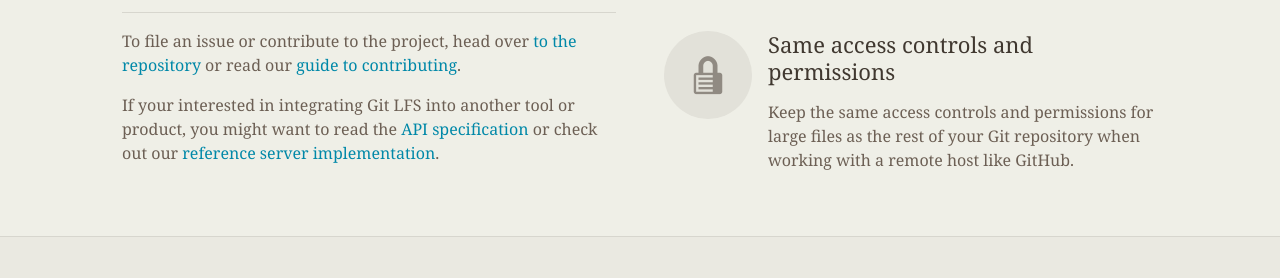
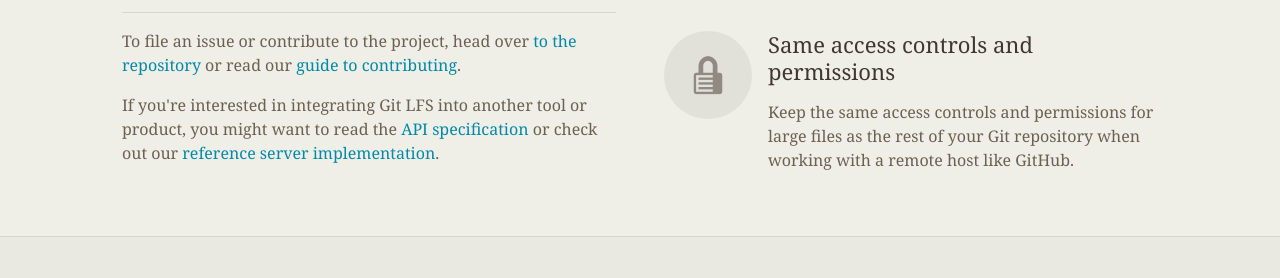
Before and after one commit to git-lfs/git-lfs.github.com, a Jekyll site: the page built from index.html, in a window 1280 px wide. Shown: the part 1190-1468 px from the top of the page. Built offline with Jekyll 4.4.1, drawn with Linux system fonts in a browser that asks for light colours.

Commit message:
Fix typo

```diff
--- a/_includes/home/secondary.html
+++ b/_includes/home/secondary.html
@@ -38,7 +38,7 @@ git push origin master</pre>
 
       <p>To file an issue or contribute to the project, head over <a href="https://github.com/github/git-lfs?utm_source=gitlfs_site&utm_medium=repo_link&utm_campaign=gitlfs">to the repository</a>
         or read our <a href="https://github.com/github/git-lfs/blob/master/CONTRIBUTING.md?utm_source=gitlfs_site&utm_medium=contributing_link&utm_campaign=gitlfs">guide to contributing</a>.</p>
-      <p>If your interested in integrating Git LFS into another tool or product, you might want to read the
+      <p>If you're interested in integrating Git LFS into another tool or product, you might want to read the
         <a href="https://github.com/github/git-lfs/blob/master/docs/api.md?utm_source=gitlfs_site&utm_medium=api_spec_link&utm_campaign=gitlfs">API specification</a>
         or check out our <a href="https://github.com/github/lfs-test-server?utm_source=gitlfs_site&utm_medium=reference_servedr&utm_campaign=gitlfs">reference server implementation</a>.</p>
 
```
